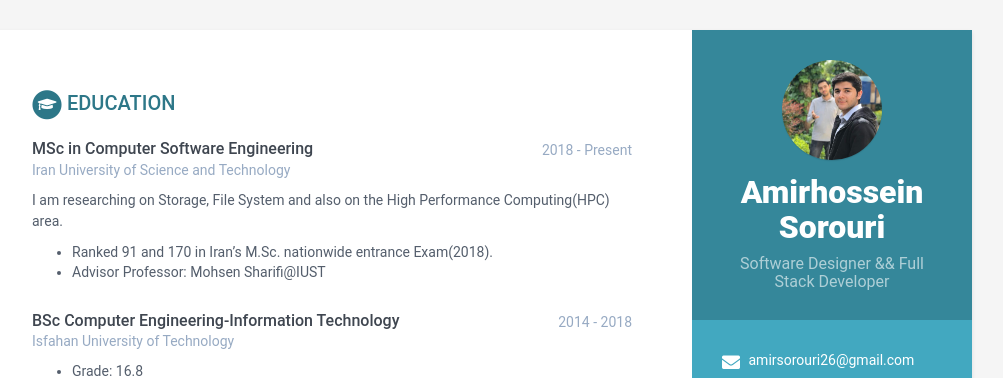
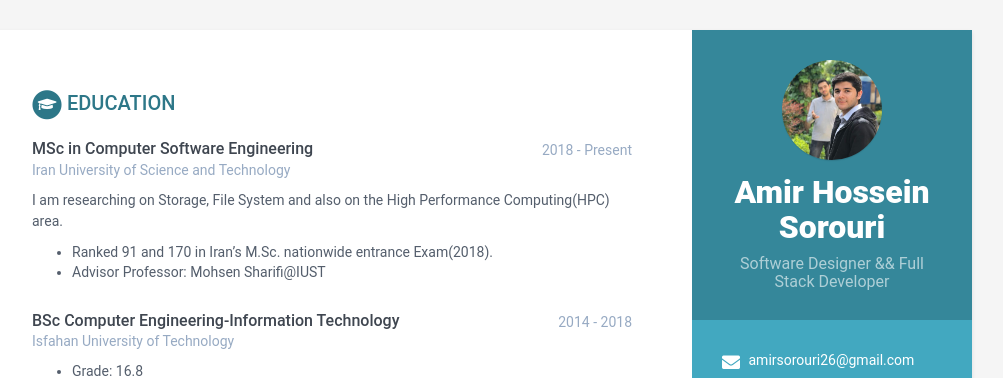
Before and after one commit to Amirsorouri00/Amirsorouri00.github.io, a Jekyll site: the page built from index.html, in a window 1280 px wide and 900 px high. Shown: the top 378 px of the window, without its empty margins (168-1171 px from the left). Built offline with Jekyll 4.4.1, drawn with Linux system fonts in a browser that asks for light colours.

Commit message:
Update data.yml
update my name

```diff
--- a/_data/data.yml
+++ b/_data/data.yml
@@ -7,7 +7,7 @@ sidebar:
     education: False # set to False if you want education in main section instead of in sidebar
 
     # Profile information
-    name: Amirhossein Sorouri
+    name: Amir Hossein Sorouri
     tagline: Software Designer && Full Stack Developer
     avatar: IMG-20180502-WA0080.jpg  #place a 100x100 picture inside /assets/images/ folder and provide the name of the file below
 
```
